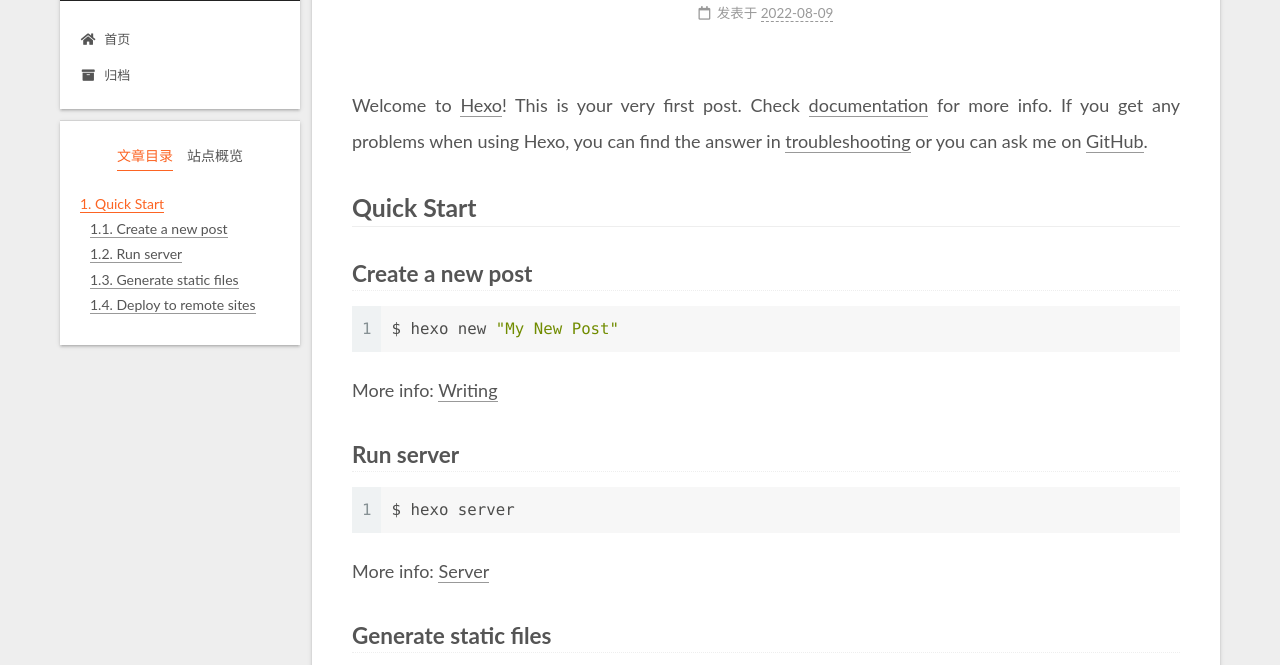
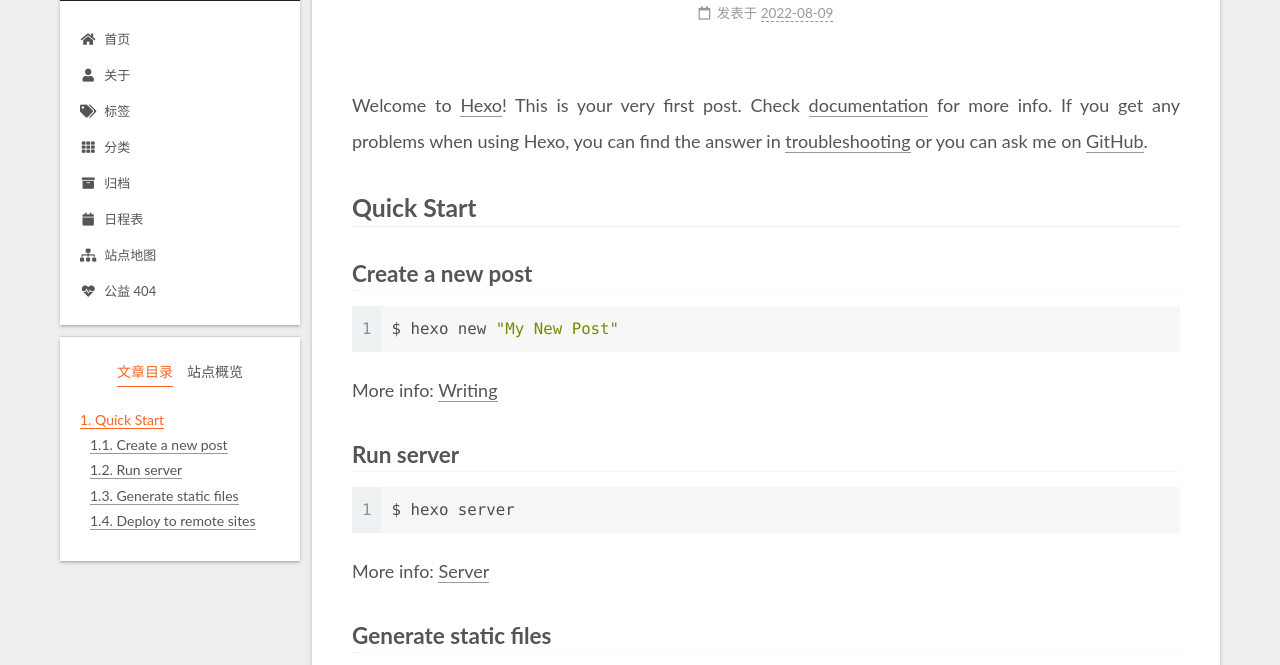
Before and after one commit to lamda001/lamda001.github.io, a plain HTML site: page 2022/08/09/hello-world/index.html in a window 1280 px wide. Shown: the part 87-752 px from the top of the page. Drawn offline with Linux system fonts and the light colour scheme.

Commit message:
Site updated: 2022-08-09 22:41:22

```diff
--- a/2022/08/09/hello-world/index.html
+++ b/2022/08/09/hello-world/index.html
@@ -118,9 +118,39 @@
     <a href="/" rel="section"><i class="fa fa-home fa-fw"></i>首页</a>
 
   </li>
+        <li class="menu-item menu-item-about">
+
+    <a href="/about/" rel="section"><i class="fa fa-user fa-fw"></i>关于</a>
+
+  </li>
+        <li class="menu-item menu-item-tags">
+
+    <a href="/tags/" rel="section"><i class="fa fa-tags fa-fw"></i>标签</a>
+
+  </li>
+        <li class="menu-item menu-item-categories">
+
+    <a href="/categories/" rel="section"><i class="fa fa-th fa-fw"></i>分类</a>
+
+  </li>
         <li class="menu-item menu-item-archives">
 
     <a href="/archives/" rel="section"><i class="fa fa-archive fa-fw"></i>归档</a>
+
+  </li>
+        <li class="menu-item menu-item-schedule">
+
+    <a href="/schedule/" rel="section"><i class="fa fa-calendar fa-fw"></i>日程表</a>
+
+  </li>
+        <li class="menu-item menu-item-sitemap">
+
+    <a href="/sitemap.xml" rel="section"><i class="fa fa-sitemap fa-fw"></i>站点地图</a>
+
+  </li>
+        <li class="menu-item menu-item-commonweal">
+
+    <a href="/404/" rel="section"><i class="fa fa-heartbeat fa-fw"></i>公益 404</a>
 
   </li>
   </ul>
--- a/css/main.css
+++ b/css/main.css
@@ -1168,7 +1168,7 @@ pre .javascript .function {
 }
 .links-of-author a::before,
 .links-of-author span.exturl::before {
-  background: #03d982;
+  background: #ff2f9f;
   border-radius: 50%;
   content: ' ';
   display: inline-block;
```
Also changed, not shown: archives/2022/08/index.html (+30 -0 lines), archives/2022/index.html (+30 -0 lines), archives/index.html (+30 -0 lines), index.html (+30 -0 lines).
